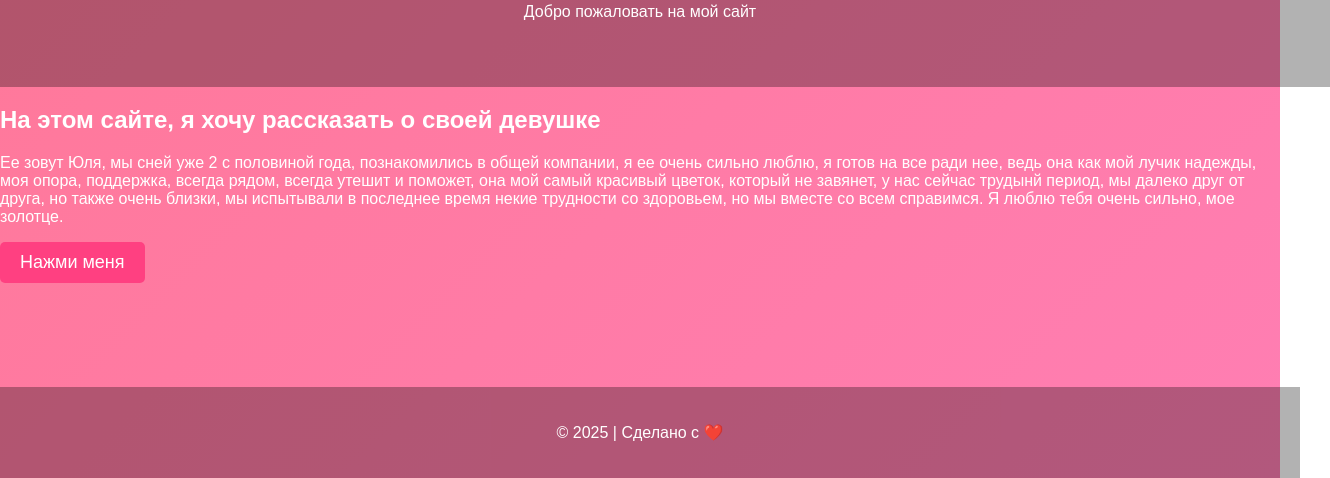
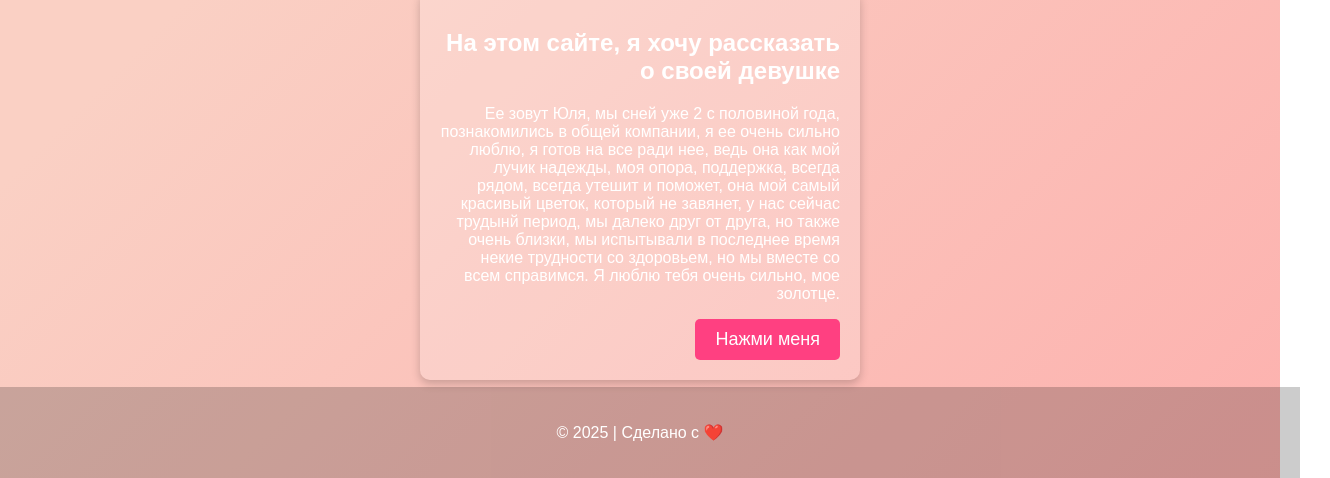
Before and after one commit to Sshayu880/123, a plain HTML site: page index.html in a window 1280 px wide. Shown: the part 322-800 px from the top of the page, 1330 px wide, since content can reach past the window. Drawn offline with Linux system fonts and the light colour scheme.

Commit message:
Update style.css

```diff
--- a/style.css
+++ b/style.css
@@ -2,31 +2,19 @@ body {
     font-family: Arial, sans-serif;
     margin: 0;
     padding: 0;
+    text-align: right;
+    background: linear-gradient(-45deg, #ff9a9e, #fad0c4, #fad0c4, #ffdde1);
+    background-size: 400% 400%;
+    animation: gradientBG 10s ease infinite;
     color: white;
     height: 100vh;
     display: flex;
     flex-direction: column;
     justify-content: center;
     align-items: center;
-    position: relative;
 }
 
-/* Возвращенный градиент */
-body::before {
-    content: "";
-    position: absolute;
-    top: 0;
-    left: 0;
-    width: 100%;
-    height: 100%;
-    background: linear-gradient(135deg, #ff7eb3, #ff758c, #ff7eb3, #ff758c);
-    background-size: 400% 400%;
-    animation: gradient 8s ease infinite;
-    z-index: -2;
-}
-
-/* Анимация для градиента */
-@keyframes gradient {
+@keyframes gradientBG {
     0% { background-position: 0% 50%; }
     50% { background-position: 100% 50%; }
     100% { background-position: 0% 50%; }
@@ -34,35 +22,37 @@ body::before {
 
 header {
     padding: 50px;
-    background: rgba(0, 0, 0, 0.3);
+    background: rgba(0, 0, 0, 0.2);
     text-align: center;
-    width: 100%;
 }
 
-/* Контейнер для фото и текста */
-.container {
+/* Контейнер */
+.content {
     display: flex;
     align-items: center;
     justify-content: center;
     gap: 20px;
+    padding: 40px;
+}
+
+/* Фото */
+.image-box img {
+    width: 200px;
+    height: auto;
+    border-radius: 10px;
+    box-shadow: 0px 4px 10px rgba(0, 0, 0, 0.2);
+    animation: fadeIn 1s ease-in-out;
+}
+
+/* Текст */
+.text-box {
     background: rgba(255, 255, 255, 0.2);
     padding: 20px;
     border-radius: 10px;
     box-shadow: 0px 4px 10px rgba(0, 0, 0, 0.2);
-    max-width: 600px;
-}
-
-/* Фото */
-.photo {
-    width: 150px;
-    height: 150px;
-    object-fit: cover;
-    border-radius: 10px;
-}
-
-/* Текст */
-.text-box {
-    text-align: left;
+    max-width: 400px;
+    text-align: right;
+    animation: fadeIn 1s ease-in-out;
 }
 
 /* Кнопка */
@@ -83,7 +73,7 @@ button:hover {
 
 footer {
     padding: 20px;
-    background: rgba(0, 0, 0, 0.3);
+    background: rgba(0, 0, 0, 0.2);
     position: fixed;
     width: 100%;
     bottom: 0;
```
